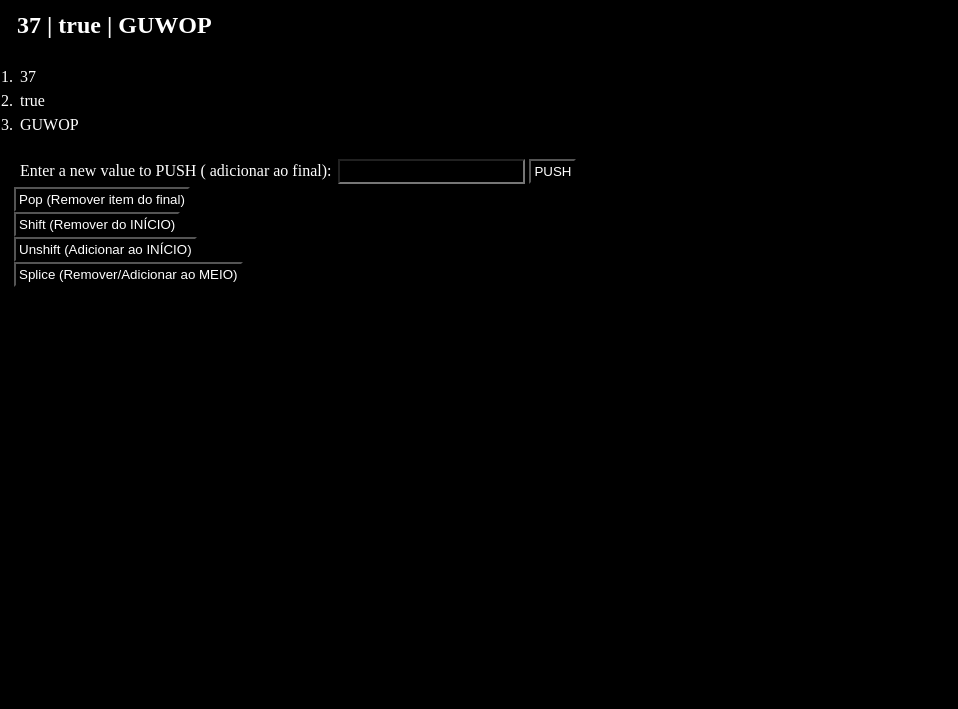
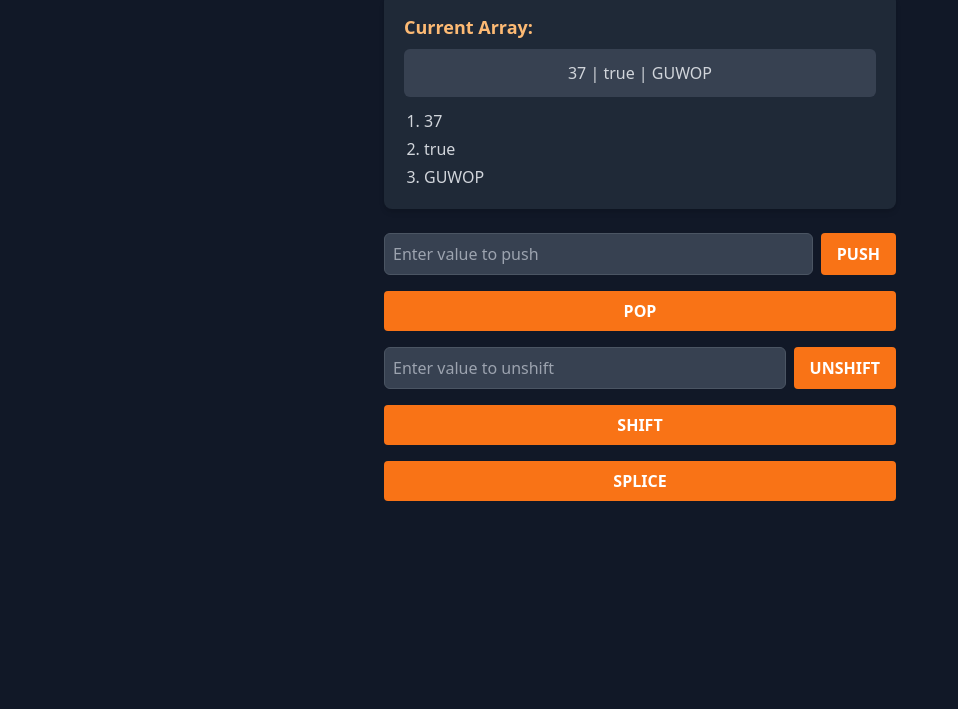
Before and after one commit to gustavo-nomelini/learn-javascript, a website: page 5-Arrays/index.html in a window 1280 px wide. Shown: the part 91-800 px from the top of the page, without its empty margins (0-958 px from the left). Drawn offline with nearby package versions, Linux system fonts and the light colour scheme.

Commit message:
adding style with tailwind

```diff
--- a/5-Arrays/index.html
+++ b/5-Arrays/index.html
@@ -1,35 +1,99 @@
 <!doctype html>
-<html lang=" en">
+<html lang="en">
   <head>
     <meta charset="UTF-8" />
-    <meta name="viewport" content="width=device-width, initial-scale=1" />
-    <title>Arrays Studying</title>
-    <link href="style.css" rel="stylesheet" />
+    <meta name="viewport" content="width=device-width, initial-scale=1.0" />
+    <title>JavaScript Arrays Study</title>
+    <script src="https://cdn.tailwindcss.com"></script>
   </head>
-  <body>
-    <h1 id="test">Arrays Studying</h1>
-    <h2 id="array"></h2>
-    <ol id="array-list"></ol>
+  <body
+    class="bg-gray-900 text-white min-h-screen flex flex-col items-center p-5"
+  >
+    <h1 class="text-4xl font-bold text-orange-400 mb-6 text-center">
+      JavaScript Arrays Study
+    </h1>
 
-    <!-- <button id="pushButton">Push (Adicionar item ao final)</button> -->
-    <!-- <br /> -->
+    <!-- Display Array -->
+    <div class="w-full max-w-lg bg-gray-800 p-5 rounded-lg shadow-md">
+      <h2 class="text-lg font-semibold text-orange-300 mb-2">Current Array:</h2>
+      <p
+        id="array"
+        class="text-gray-300 bg-gray-700 p-3 rounded-md text-center"
+      ></p>
+      <ol
+        id="array-list"
+        class="list-decimal pl-5 text-gray-300 mt-3 space-y-1"
+      ></ol>
+    </div>
 
-    <form id="pushForm">
-      <label for="pushInput"
-        >Enter a new value to PUSH ( adicionar ao final):
-      </label>
-      <input type="text" id="pushInput" name="pushInput" required />
-      <button type="submit">PUSH</button>
-    </form>
+    <!-- Forms & Buttons Section -->
+    <div class="w-full max-w-lg mt-6 space-y-4">
+      <!-- Push Form -->
+      <form
+        id="pushForm"
+        class="flex flex-col sm:flex-row space-y-2 sm:space-y-0 sm:space-x-2"
+      >
+        <input
+          type="text"
+          id="pushInput"
+          placeholder="Enter value to push"
+          class="w-full p-2 bg-gray-700 text-white border border-gray-600 rounded-md focus:ring focus:ring-orange-400 outline-none"
+          required
+        />
+        <button
+          type="submit"
+          class="bg-orange-500 hover:bg-orange-600 text-white font-bold py-2 px-4 rounded"
+        >
+          PUSH
+        </button>
+      </form>
 
-    <button id="popButton">Pop (Remover item do final)</button>
-    <br />
-    <button id="shiftButton">Shift (Remover do INÍCIO)</button>
-    <br />
-    <button id="unshiftButton">Unshift (Adicionar ao INÍCIO)</button>
-    <br />
-    <button id="spliceButton">Splice (Remover/Adicionar ao MEIO)</button>
-    <br />
+      <!-- Pop Button -->
+      <button
+        id="popButton"
+        class="w-full bg-orange-500 hover:bg-orange-600 text-white font-bold py-2 px-4 rounded"
+      >
+        POP
+      </button>
+
+      <!-- Unshift Form -->
+      <form
+        id="unshiftForm"
+        class="flex flex-col sm:flex-row space-y-2 sm:space-y-0 sm:space-x-2"
+      >
+        <input
+          type="text"
+          id="unshiftInput"
+          placeholder="Enter value to unshift"
+          class="w-full p-2 bg-gray-700 text-white border border-gray-600 rounded-md focus:ring focus:ring-orange-400 outline-none"
+          required
+        />
+        <button
+          type="submit"
+          class="bg-orange-500 hover:bg-orange-600 text-white font-bold py-2 px-4 rounded"
+        >
+          UNSHIFT
+        </button>
+      </form>
+
+      <!-- Shift Button -->
+      <button
+        id="shiftButton"
+        class="w-full bg-orange-500 hover:bg-orange-600 text-white font-bold py-2 px-4 rounded"
+      >
+        SHIFT
+      </button>
+
+      <!-- Splice Button -->
+      <button
+        id="spliceButton"
+        class="w-full bg-orange-500 hover:bg-orange-600 text-white font-bold py-2 px-4 rounded"
+      >
+        SPLICE
+      </button>
+    </div>
+
+    <!-- JavaScript -->
     <script src="script.js"></script>
   </body>
 </html>
--- a/5-Arrays/style.css
+++ /dev/null
@@ -1,9 +0,0 @@
-* {
-  background-color: black;
-  align-items: center;
-  /* text-align: center; */
-  display: inline-flexbox;
-  color: white;
-  padding: 3px;
-  margin: 10 px;
-}
```
